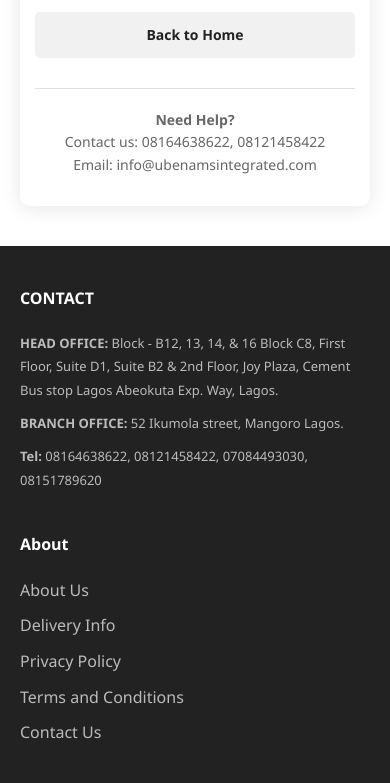
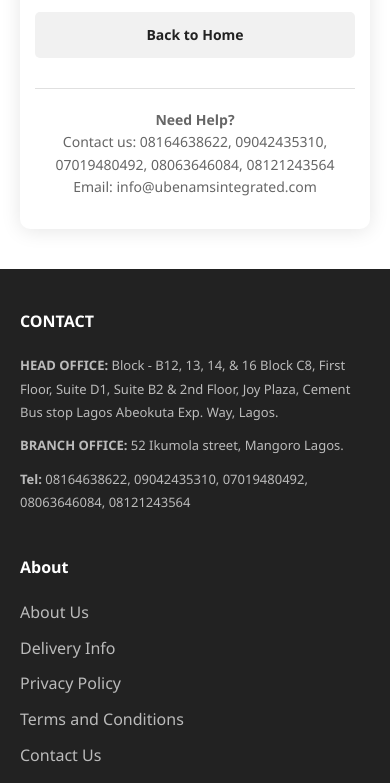
Before and after one commit to moriletech000/ubenams-integrated, a plain HTML site: page order-pending.html in a window 390 px wide. Shown: the part 1077-1860 px from the top of the page. Drawn offline with Linux system fonts and the light colour scheme.

Commit message:
Update phone numbers across all pages to new contact numbers

```diff
--- a/order-pending.html
+++ b/order-pending.html
@@ -76,7 +76,7 @@
                 <div style="margin-top: 30px; padding-top: 20px; border-top: 1px solid #e0e0e0;">
                     <p style="color: #666; font-size: 14px;">
                         <strong>Need Help?</strong><br>
-                        Contact us: 08164638622, 08121458422<br>
+                        Contact us: 08164638622, 09042435310, 07019480492, 08063646084, 08121243564<br>
                         Email: info@ubenamsintegrated.com
                     </p>
                 </div>
@@ -92,7 +92,7 @@
                     <h4>CONTACT</h4>
                     <p><strong>HEAD OFFICE:</strong> Block - B12, 13, 14, & 16 Block C8, First Floor, Suite D1, Suite B2 & 2nd Floor, Joy Plaza, Cement Bus stop Lagos Abeokuta Exp. Way, Lagos.</p>
                     <p><strong>BRANCH OFFICE:</strong> 52 Ikumola street, Mangoro Lagos.</p>
-                    <p><strong>Tel:</strong> 08164638622, 08121458422, 07084493030, 08151789620</p>
+                    <p><strong>Tel:</strong> 08164638622, 09042435310, 07019480492, 08063646084, 08121243564</p>
                 </div>
                 <div class="footer-col">
                     <h4>About</h4>
```
Also changed, not shown: about.html (+1 -1 lines), cart.html (+1 -1 lines), checkout.html (+1 -1 lines), contact.html (+2 -2 lines), forgot-password.html (+1 -1 lines), index.html (+1 -1 lines), login.html (+1 -1 lines), order-confirmation.html (+1 -1 lines), product.html (+1 -1 lines), profile.html (+1 -1 lines), register.html (+1 -1 lines), reset-password.html (+1 -1 lines), shop.html (+1 -1 lines), verify-email.html (+1 -1 lines).
